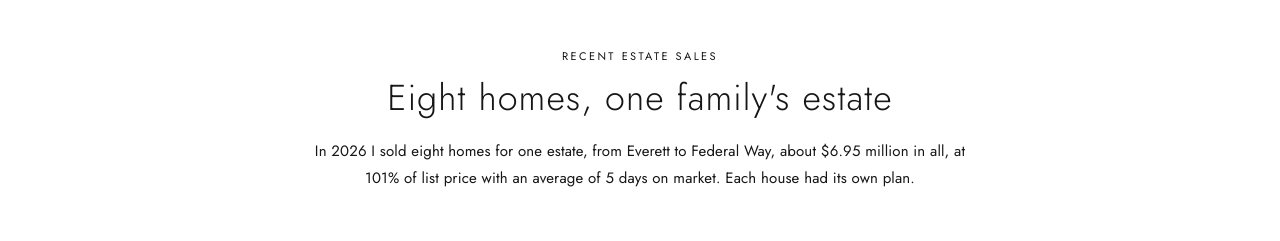
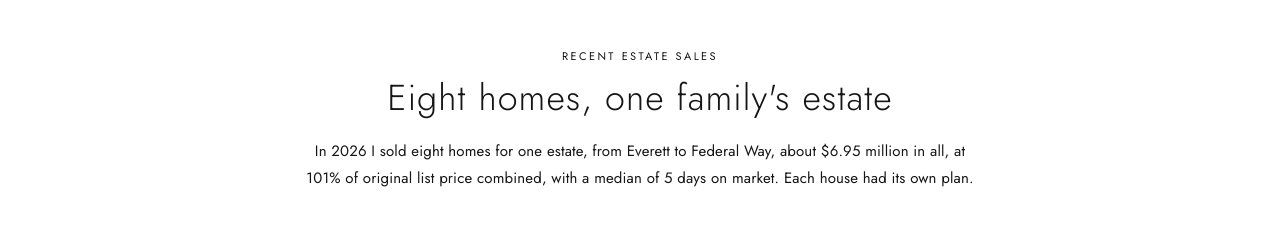
Before and after one commit to jackmacdonaldre/Jackmacdonaldre-website, a plain HTML site: page inherited-homes/index.html in a window 1280 px wide. Shown: the part 3000-3241 px from the top of the page. Drawn offline with Linux system fonts and the light colour scheme; grey boxes are pictures that could not be loaded.

Commit message:
Estate page: median DOM wording

```diff
--- a/inherited-homes/index.html
+++ b/inherited-homes/index.html
@@ -219,7 +219,7 @@
 
     <section class="ih-sec" id="results">
       <div class="ih-wrap">
-        <div class="ih-head"><h6>Recent estate sales</h6><h2>Eight homes, one family's estate</h2><p>In 2026 I sold eight homes for one estate, from Everett to Federal Way, about $6.95 million in all, at 101% of list price with an average of 5 days on market. Each house had its own plan.</p></div>
+        <div class="ih-head"><h6>Recent estate sales</h6><h2>Eight homes, one family's estate</h2><p>In 2026 I sold eight homes for one estate, from Everett to Federal Way, about $6.95 million in all, at 101% of original list price combined, with a median of 5 days on market. Each house had its own plan.</p></div>
         <div class="ih-sales">
           <div class="ih-sale"><img src="../assets/estate/asis-bothell.jpg" alt="Bothell rambler marketed as a fixer" loading="lazy" style="object-position:left center"><div class="city">Bothell</div><p>Marketed honestly as a fixer. Two offers within days, no inspection contingency.</p><div class="px">Listed $695,000 &middot; Sold $750,000</div></div>
           <div class="ih-sale"><img src="../assets/estate/federal-way-3713-front.jpg" alt="Federal Way split level home" loading="lazy"><div class="city">Federal Way</div><p>Showed the executor exactly what an investor could pay. Buyers competed for it.</p><div class="px">Listed $399,000 &middot; Sold $454,500</div></div>
```
